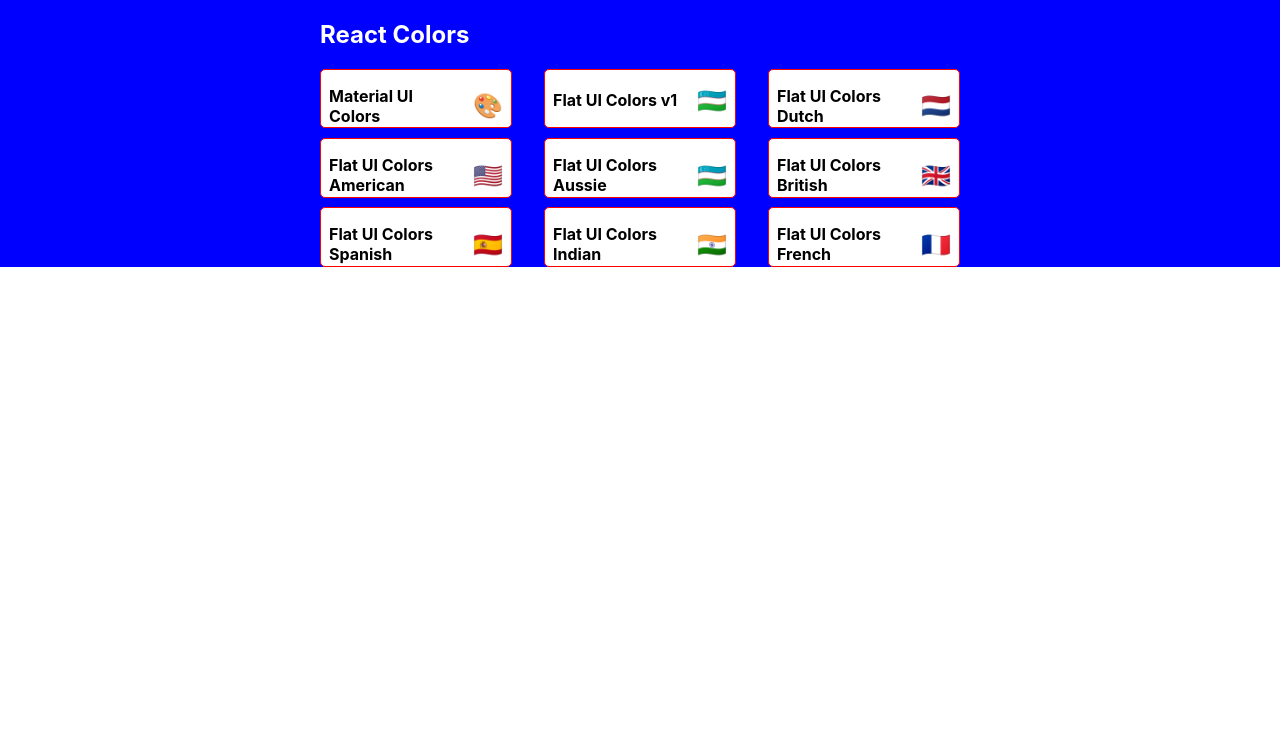
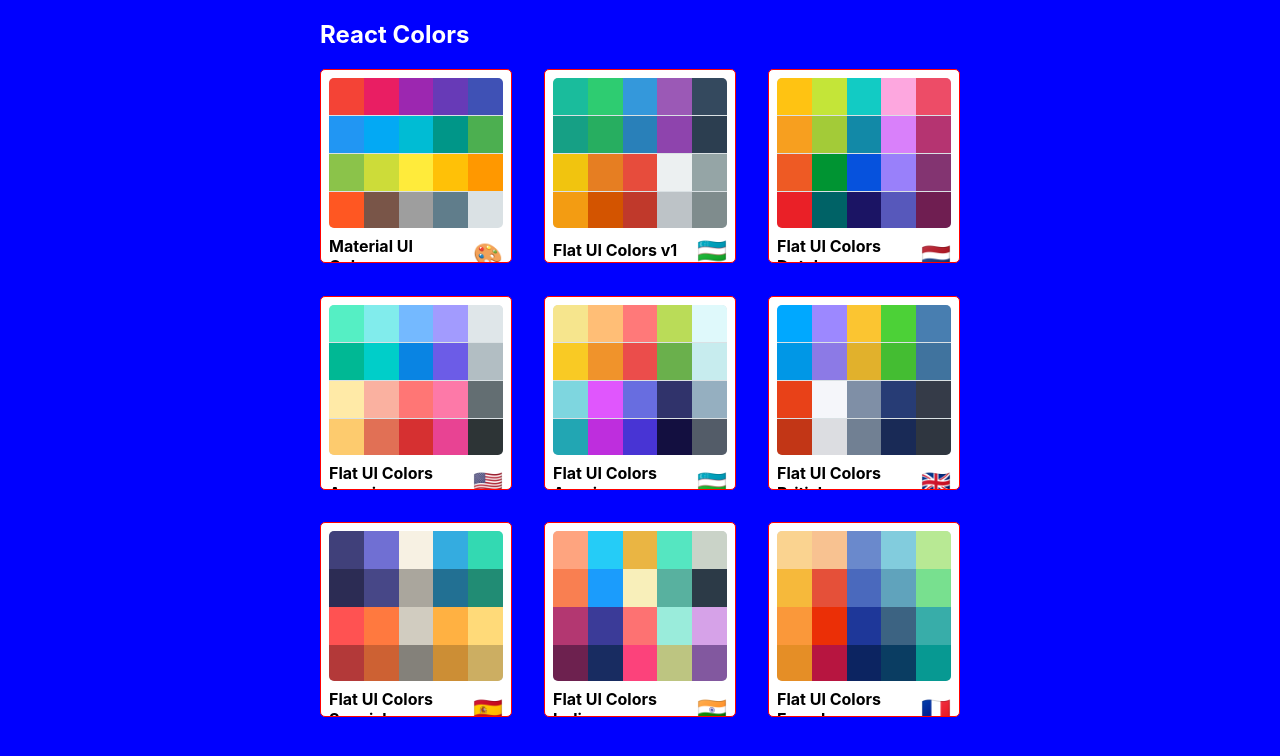
Before and after one commit to diproger/color-picker-app, a React (Create React App) app in the folder color-picker-main/: page / in a window 1280 px wide. Shown: the top 756 px of the page. Built offline with nearby package versions, Linux system fonts and the light colour scheme; the HTML template or start-up script is replaced by a standard one.

Commit message:
mini Palette styling finished

```diff
--- a/color-picker-main/src/MiniPalette.js
+++ b/color-picker-main/src/MiniPalette.js
@@ -14,7 +14,11 @@
     }
    },
    colors:{
-    backgroundColor: "grey"
+    backgroundColor: "#dae1e4",
+    height:"150px",
+    width:"100%",
+    borderRadius:"5px",
+    overflow:"hidden"
    },
    title: {
     display:"flex",
@@ -30,15 +34,28 @@
    emoji:{
        marginLeft: "0.5rem",
        fontSize:"1.5rem"
+   },
+   miniColor:{
+    height:"25%",
+    width:"20%",
+    display:"inline-block",
+    margin:"0 auto",
+    position:"relative",
+    marginBottom:"-3.5px",
+
    }
 }
 
 function MiniPalette(props){
-    const { classes, paletteName, emoji } = props
-    console.log(classes)
+    const { classes, paletteName, emoji, colors } = props
+    const miniColorBoxes = colors.map(color => (
+        <div className={classes.miniColor} style={{background:color.color}} key={color.name}></div>
+    ))
     return (
         <div className={classes.root}>
-            <div className={classes.colors}></div>
+            <div className={classes.colors}>
+                {miniColorBoxes}
+            </div>
             <h5 className={classes.title}> {paletteName} <span className={classes.emoji}>{emoji}</span> </h5>
         </div>
     )
--- a/color-picker-main/src/PaletteList.js
+++ b/color-picker-main/src/PaletteList.js
@@ -7,7 +7,7 @@
 const styles = {
     root:{
         backgroundColor:"blue",
-        height:"100%",
+        height:"100vh",
         display: "flex",
         alignItems:"flex-start",
         justifyContent:"center"
```
